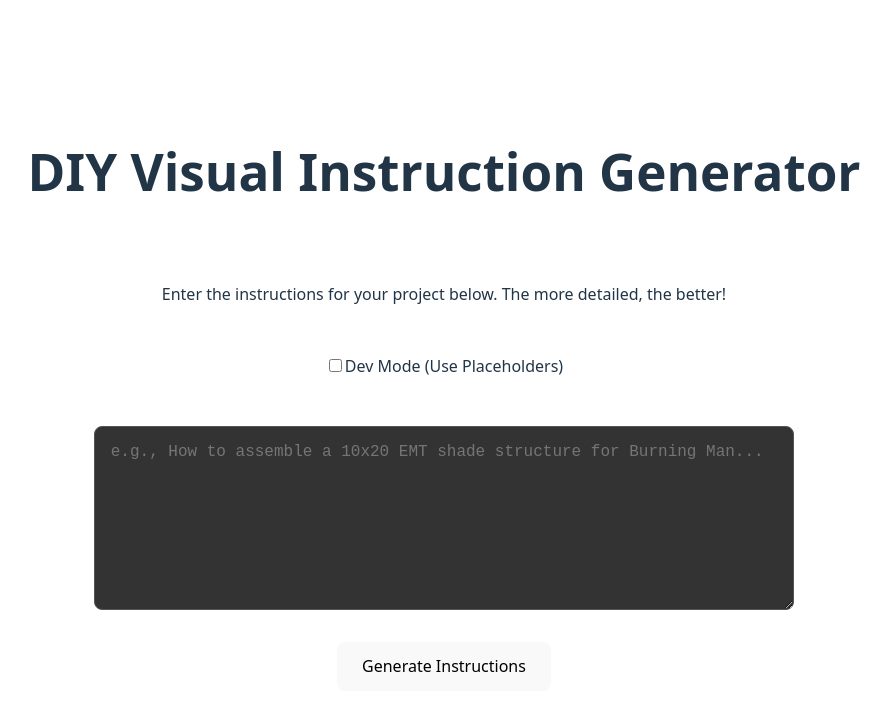
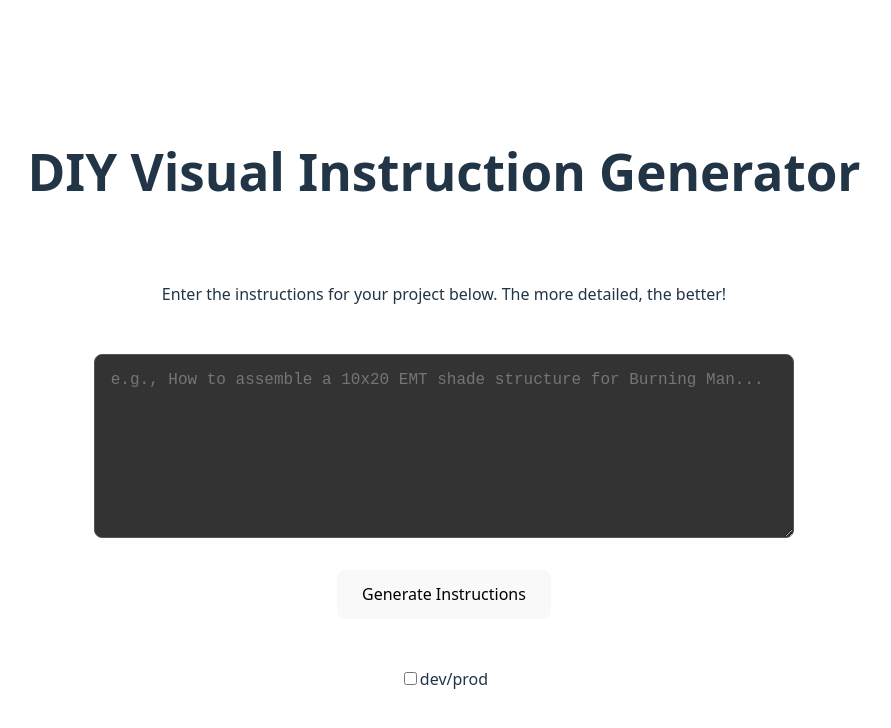
Before and after one commit to kirilligum/image-step, a React (Vite) app in the folder client/: page / in a window 1280 px wide. Shown: the top 728 px of the page, without its empty margins (196-1087 px from the left). Built offline with nearby package versions, Linux system fonts and the light colour scheme.

Commit message:
fix: move dev mode checkbox to bottom and rename label
Co-authored-by: aider (openrouter/qwen/qwen3-coder) <aider@aider.chat>

```diff
--- a/client/src/App.jsx
+++ b/client/src/App.jsx
@@ -118,14 +118,6 @@ function App() {
           <p>
             Enter the instructions for your project below. The more detailed, the better!
           </p>
-          <label style={{ display: 'block', marginBottom: '1rem' }}>
-            <input
-              type="checkbox"
-              checked={devMode}
-              onChange={(e) => setDevMode(e.target.checked)}
-            />
-            Dev Mode (Use Placeholders)
-          </label>
           <textarea
             className="instructions-textarea"
             value={rawInstructions}
@@ -135,6 +127,14 @@ function App() {
           <button onClick={handleGenerate}>
             Generate Instructions
           </button>
+          <label style={{ display: 'block', marginTop: '1rem' }}>
+            <input
+              type="checkbox"
+              checked={devMode}
+              onChange={(e) => setDevMode(e.target.checked)}
+            />
+            dev/prod
+          </label>
         </>
       ) : (
         <div className="instructions-container">
```
